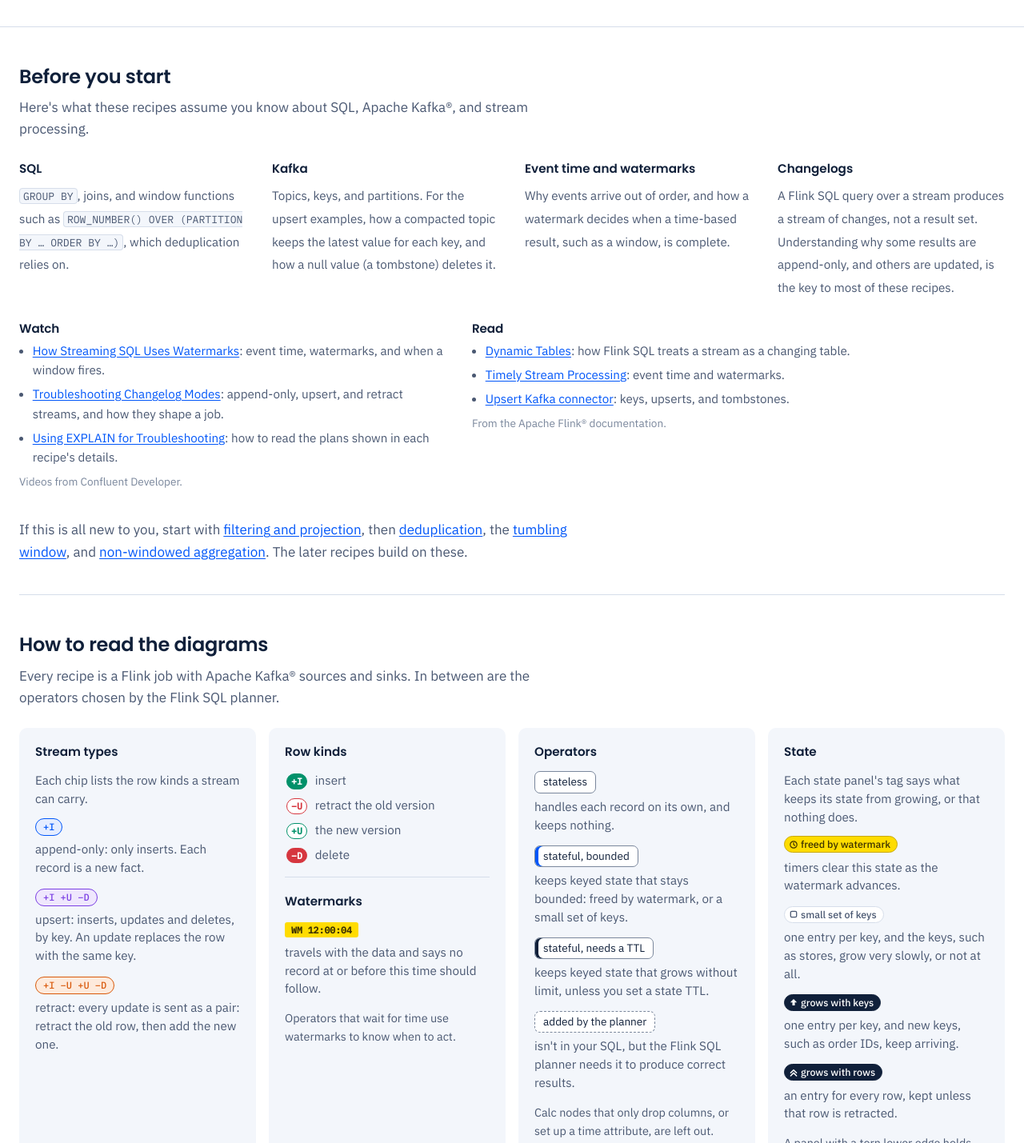
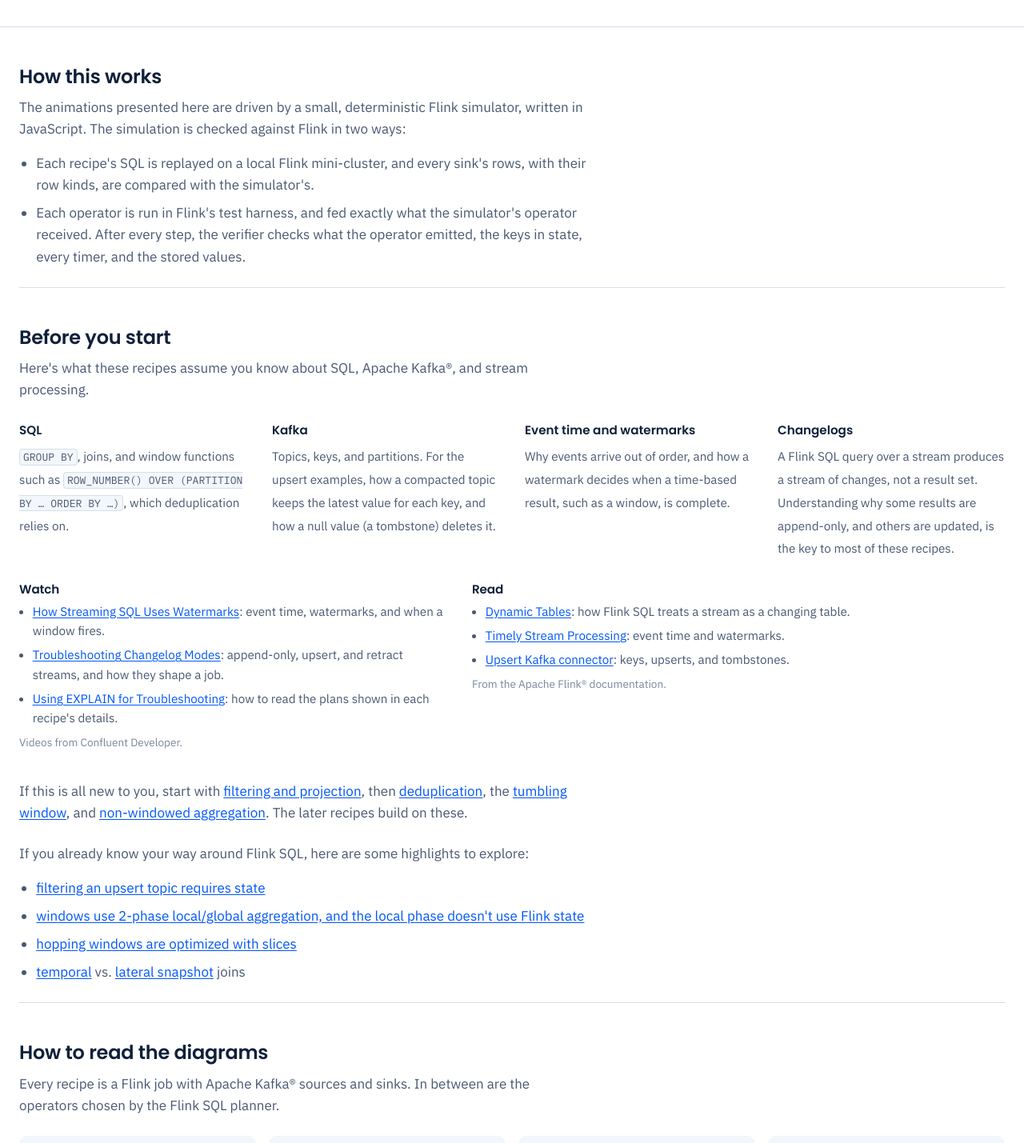
Before and after one commit to alpinegizmo/streaming-kitchen, a plain HTML site: page index.html in a window 1280 px wide. Shown: the part 365-1794 px from the top of the page at 80% size. Drawn offline with Linux system fonts and the light colour scheme.

Commit message:
Add "How this works" to the primer, and highlights for Flink SQL users
"How this works" opens the primer, and says how the simulator is checked
against Flink. "Before you start" ends with links to four highlights for
readers who already know Flink SQL.

Co-Authored-By: Claude Opus 5.5 <noreply@anthropic.com>

```diff
--- a/css/style.css
+++ b/css/style.css
@@ -233,6 +233,8 @@ h1 .tm { font-size: 0.4em; vertical-align: super; line-height: 0; margin-left: 0
 .primer { padding: 48px 0 24px; border-bottom: 1px solid var(--rule); }
 .primer h2 { font-size: 1.5rem; margin-bottom: 12px; }
 .primer > p { max-width: var(--measure); color: var(--ink-2); }
+.primer-list { max-width: var(--measure); color: var(--ink-2); margin: 12px 0 0; padding-left: 1.25em; }
+.primer-list li + li { margin-top: 8px; }
 .legend { display: grid; grid-template-columns: repeat(auto-fit, minmax(min(100%, 260px), 1fr)); gap: 20px 32px; margin: 24px 0 0; }
 /* The diagram legend: four cards, in a row on the page, and 2 x 2 when there's less room
    (always, in the Help popover). Never three and one. Row kinds and Watermarks share a card. */
--- a/index.html
+++ b/index.html
@@ -79,6 +79,19 @@
     </nav>
 
     <main id="main">
+      <section class="primer" id="how" aria-labelledby="how-h">
+        <h2 id="how-h">How this works</h2>
+        <p>The animations presented here are driven by a small, deterministic Flink simulator, written in
+          JavaScript. The simulation is checked against Flink in two ways:</p>
+        <ul class="primer-list">
+          <li>Each recipe's SQL is replayed on a local Flink mini-cluster, and every sink's rows, with their
+            row kinds, are compared with the simulator's.</li>
+          <li>Each operator is run in Flink's test harness, and fed exactly what the simulator's operator
+            received. After every step, the verifier checks what the operator emitted, the keys in state,
+            every timer, and the stored values.</li>
+        </ul>
+      </section>
+
       <section class="primer" id="start" aria-labelledby="start-h">
         <h2 id="start-h">Before you start</h2>
         <p>Here's what these recipes assume you know about SQL, Apache Kafka®, and stream processing.</p>
@@ -137,6 +150,14 @@
         <p>If this is all new to you, start with <a href="#filter">filtering and projection</a>, then
           <a href="#dedup">deduplication</a>, the <a href="#windows-tumble">tumbling window</a>, and
           <a href="#aggregation">non-windowed aggregation</a>. The later recipes build on these.</p>
+
+        <p>If you already know your way around Flink SQL, here are some highlights to explore:</p>
+        <ul class="primer-list">
+          <li><a href="#filter-upsert">filtering an upsert topic requires state</a></li>
+          <li><a href="#windows-tumble">windows use 2-phase local/global aggregation, and the local phase doesn't use Flink state</a></li>
+          <li><a href="#windows-hop">hopping windows are optimized with slices</a></li>
+          <li><a href="#enrichment-temporal">temporal</a> vs. <a href="#enrichment-lateral">lateral snapshot</a> joins</li>
+        </ul>
       </section>
 
       <section class="primer" id="reading" aria-labelledby="reading-h">
--- a/js/main.js
+++ b/js/main.js
@@ -10,6 +10,7 @@
   const tocAdd = (...args) => tocs.forEach((t) => t.append(tocItem(...args.map((a) => typeof a === 'function' ? a() : a))));
 
   tocAdd('#top', 'Top of the page');
+  tocAdd('#how', 'How this works');
   tocAdd('#start', 'Before you start');
   tocAdd('#reading', 'How to read the diagrams');
   const mounted = {};
@@ -76,7 +77,7 @@
       }
     }
   }, { rootMargin: '-30% 0px -60% 0px' });
-  document.querySelectorAll('#top, #start, #reading, .pattern, #summary').forEach((s) => io.observe(s));
+  document.querySelectorAll('#top, #how, #start, #reading, .pattern, #summary').forEach((s) => io.observe(s));
 
   // The floating contents button: choosing a link closes the popover, and opening it brings the
   // current section into view in the list.
```
